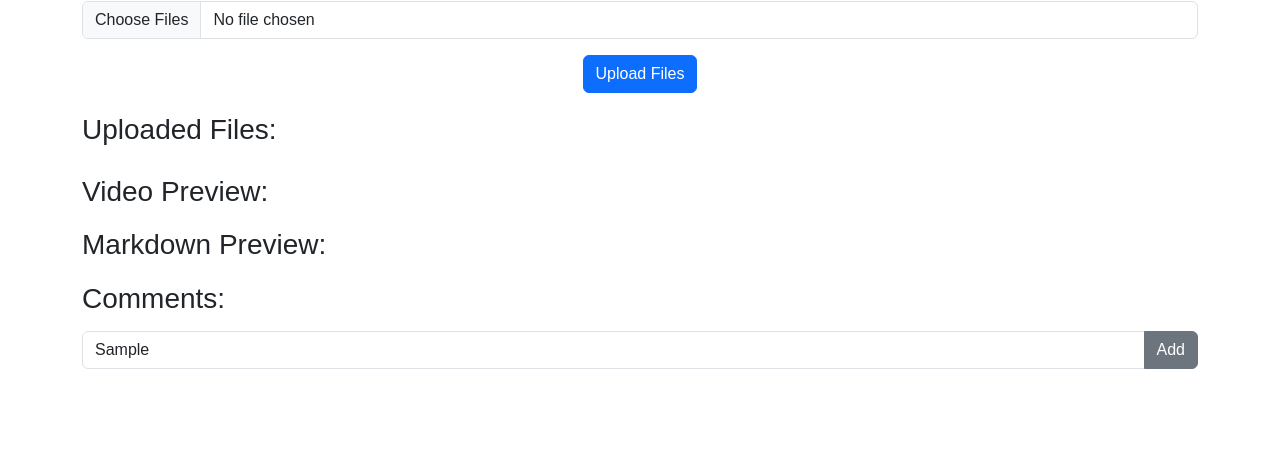
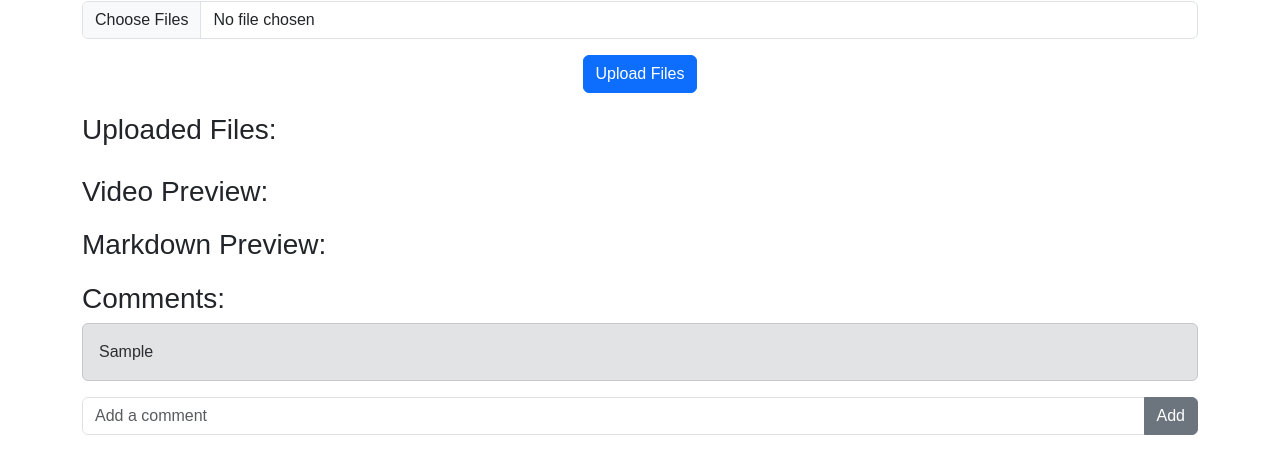
Before and after one commit to progrrah/frame-io-clone, a plain HTML site: page index.html in a window 1280 px wide. Both pictures are taken after typing "Sample" into the empty fields and a click on the button "Add". Shown: the part 131-604 px from the top of the page. Drawn offline with nearby package versions, Linux system fonts and the light colour scheme.

```diff
--- a/index.html
+++ b/index.html
@@ -222,3 +222,11 @@
         });
 
         function addCommentToList(commentText) {
+            const div = document.createElement('div');
+            div.className = 'alert alert-secondary';
+            div.textContent = commentText;
+            comments.appendChild(div);
+        }
+    </script>
+</body>
+</html>
```
